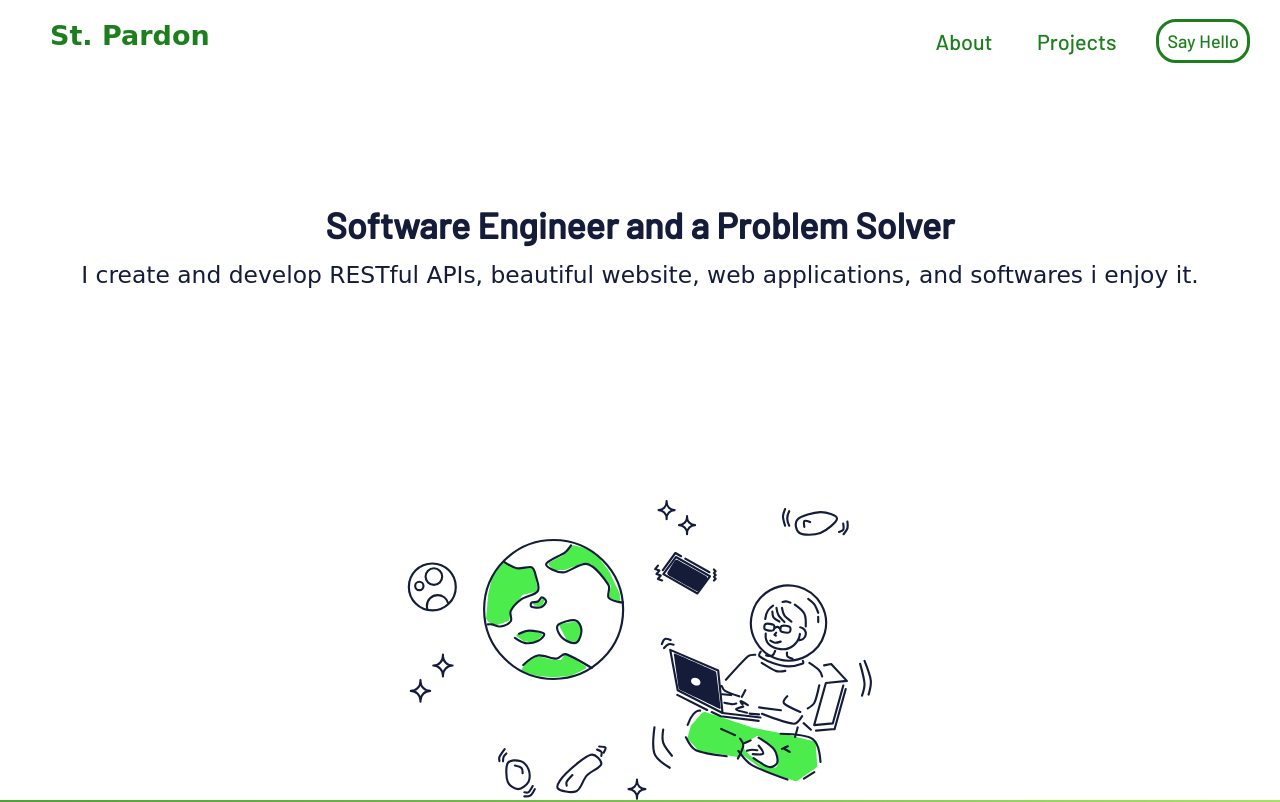
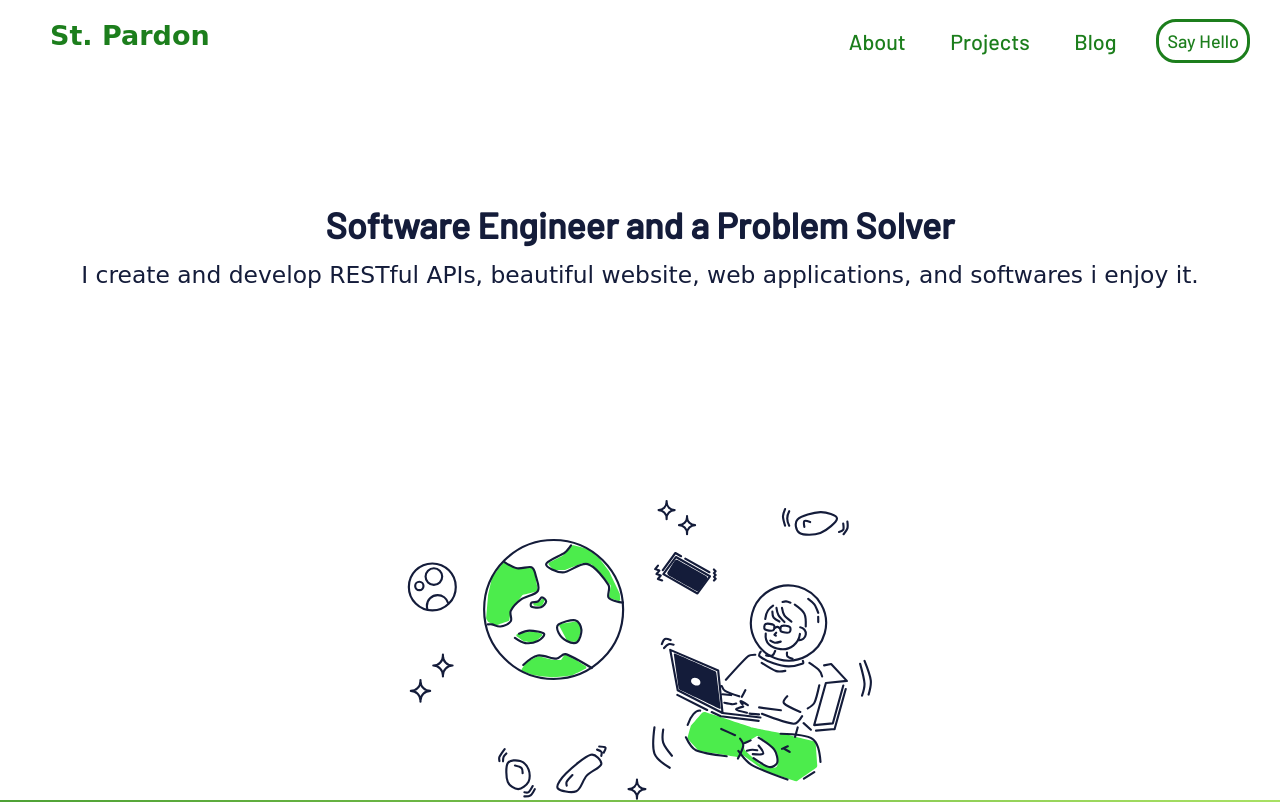
Before and after one commit to St-Pardon/Portfolio, a plain HTML site: page index.html in a window 1280 px wide. Shown: the top 802 px of the page. Drawn offline with nearby package versions, Linux system fonts and the light colour scheme; a web font is replaced by a local one.

Commit message:
:hammer: included link to blog

```diff
--- a/index.html
+++ b/index.html
@@ -59,6 +59,9 @@
             <li class="nav-links"><a class="links" href="#about">About</a></li>
             <li class="nav-links">
               <a class="links" href="#project">Projects</a>
+            </li>
+            <li class="nav-links">
+              <a class="links" href="https://medium.com/@St-Pardon">Blog</a>
             </li>
           </ul>
           <div class="btn-cta">
```
